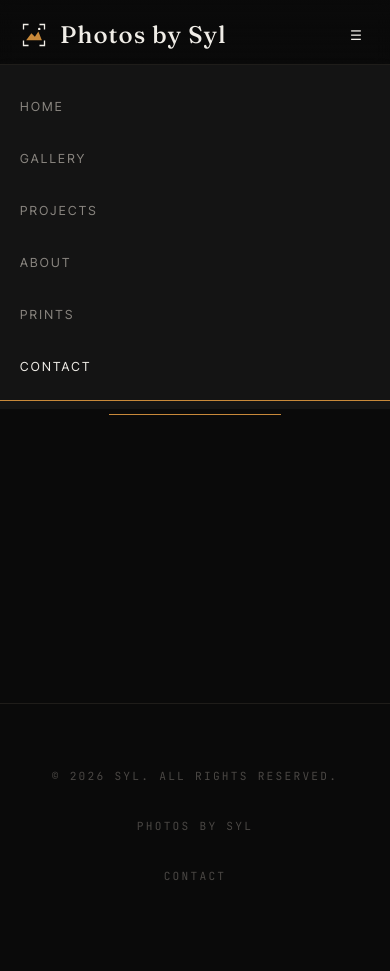
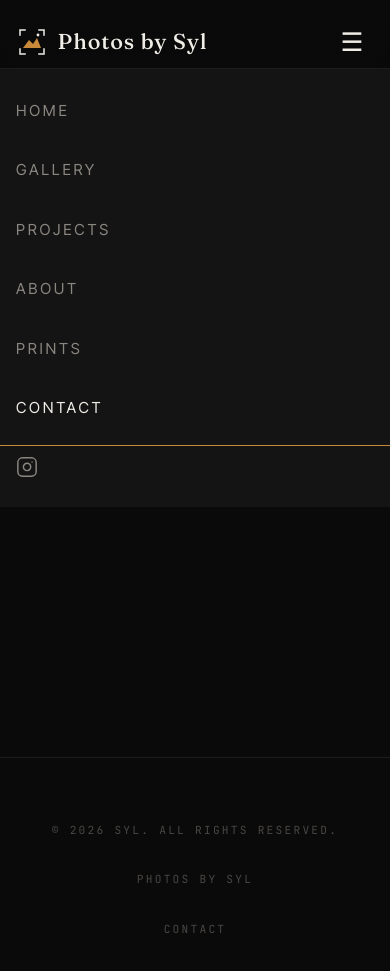
Before and after one commit to SYL2020-hub/photos-by-syl, a plain HTML site: page contact.html in a window 390 px wide. Both pictures are taken after a click on the button "Toggle menu". Before the commit the page ends 918 px from the top, so only its background shows below. Drawn offline with Linux system fonts and the light colour scheme.

Commit message:
Mobile improvements + Instagram

```diff
--- a/config.js
+++ b/config.js
@@ -11,12 +11,11 @@ window.SITE_CONFIG = {
   siteName: "Photos by Syl",
   tagline: "Light, distance, and wild things.",
   ownerName: "Syl",                         // Used in copyright + watermarks
-  email: "you@example.com",                 // Replace with your real email
   copyrightYear: 2026,
 
   // ---- SOCIAL (leave blank to hide) ----------------------------------------
   social: {
-    instagram: "",                          // e.g. "yourhandle"
+    instagram: "photosby_syl",              // your Instagram handle (no @)
     flickr: "",
     "500px": ""
   },
--- a/contact.html
+++ b/contact.html
@@ -18,10 +18,17 @@
   <section class="contact">
     <h1>Let's <em>talk.</em></h1>
     <p>
-      Print enquiries, licensing, commissions, or simply to say hello — I read everything,
-      and I reply to most of it.
+      Print enquiries, licensing, commissions, or simply to say hello — find me on Instagram.
+      I read all messages, and I reply to most of them.
     </p>
-    <a class="contact-email" href="mailto:" data-email></a>
+    <a class="contact-instagram" href="https://www.instagram.com/photosby_syl/" target="_blank" rel="noopener noreferrer">
+      <svg class="contact-instagram-icon" viewBox="0 0 24 24" fill="none" stroke="currentColor" stroke-width="1.6" stroke-linecap="round" stroke-linejoin="round" aria-hidden="true">
+        <rect x="2" y="2" width="20" height="20" rx="5" ry="5"></rect>
+        <path d="M16 11.37A4 4 0 1 1 12.63 8 4 4 0 0 1 16 11.37z"></path>
+        <line x1="17.5" y1="6.5" x2="17.51" y2="6.5"></line>
+      </svg>
+      <span>@photosby_syl</span>
+    </a>
   </section>
 
   <script src="config.js"></script>
--- a/css/style.css
+++ b/css/style.css
@@ -136,6 +136,21 @@ img { max-width: 100%; display: block; }
 }
 
 .nav-toggle { display: none; background: none; border: none; color: var(--ink); cursor: pointer; padding: 0.5rem; }
+
+/* Instagram glyph in nav — small, sits at the end of the link row */
+.nav-instagram {
+  display: inline-flex;
+  align-items: center;
+  justify-content: center;
+  color: var(--ink-dim);
+  transition: color var(--transition);
+}
+.nav-instagram svg {
+  width: 18px;
+  height: 18px;
+}
+.nav-instagram:hover { color: var(--accent); }
+.nav-instagram::after { display: none !important; }   /* no underline animation */
 
 /* =============================================================================
    LANDING PAGE  (index.html) — viewport-only, cross-fading B&W background
@@ -830,8 +845,19 @@ body[data-page="landing"] .footer { display: none; }
   .gallery-band-row .masonry-item { height: 220px; }
 }
 @media (max-width: 640px) {
-  .gallery-band-row { gap: 4px; }
-  .gallery-band-row .masonry-item { height: 160px; min-width: 140px; }
+  /* On phones, switch to a 2-column grid regardless of aspect ratio.
+     This overrides the per-photo flex-basis set inline by JS. */
+  .gallery-band-row {
+    display: grid;
+    grid-template-columns: repeat(2, 1fr);
+    gap: 4px;
+  }
+  .gallery-band-row .masonry-item {
+    flex-basis: auto !important;   /* override inline JS-set flex-basis */
+    height: auto;
+    aspect-ratio: 1 / 1;            /* square crop, looks consistent */
+    min-width: 0;
+  }
 }
 
 /* Legacy vertical masonry (used on per-album pages, lightbox initialization) */
@@ -1175,17 +1201,28 @@ body[data-page="landing"] .footer { display: none; }
   margin-bottom: 3rem;
   line-height: 1.7;
 }
-.contact-email {
-  display: inline-block;
+.contact-instagram {
+  display: inline-flex;
+  align-items: center;
+  gap: 0.85rem;
   font-family: var(--font-mono);
-  font-size: 1.1rem;
+  font-size: 1.05rem;
   color: var(--ink);
-  border-bottom: 1px solid var(--accent);
-  padding-bottom: 0.5rem;
-  letter-spacing: 0.05em;
-  transition: color var(--transition), border-color var(--transition);
+  border: 1px solid var(--accent);
+  padding: 1rem 1.6rem;
+  letter-spacing: 0.04em;
+  background: rgba(20, 20, 20, 0.4);
+  transition: background var(--transition), color var(--transition);
 }
-.contact-email:hover { color: var(--accent); }
+.contact-instagram:hover {
+  background: var(--accent);
+  color: #0a0a0a;
+}
+.contact-instagram-icon {
+  width: 22px;
+  height: 22px;
+  flex-shrink: 0;
+}
 .contact-social {
   margin-top: 4rem;
   display: flex; justify-content: center; gap: 2rem;
@@ -1281,18 +1318,55 @@ body[data-page="landing"] .footer { display: none; }
   .footer-right { text-align: center; }
 }
 @media (max-width: 640px) {
-  :root { --gutter: 1.25rem; }
-  .nav { padding: 1rem var(--gutter); }
-  .nav-links { display: none; position: fixed; top: 64px; left: 0; right: 0;
-    background: var(--bg-elev); flex-direction: column; gap: 0; padding: 1rem 0;
-    border-top: 1px solid var(--line); }
+  :root { --gutter: 1rem; }
+
+  /* Bigger nav for thumb-friendly tap targets — Apple HIG recommends 44pt min */
+  .nav {
+    padding: 1.1rem var(--gutter);
+  }
+  .nav-logo {
+    font-size: 1.35rem;             /* slightly bigger than the 1.5rem desktop */
+    gap: 0.6rem;
+  }
+  .nav-logo svg { height: 32px; width: 32px; }   /* up from 28px */
+  .nav-toggle {
+    font-size: 1.6rem;
+    padding: 0.6rem 0.4rem;
+    min-width: 44px;
+    min-height: 44px;
+    display: flex;
+    align-items: center;
+    justify-content: center;
+  }
+
+  .nav-links {
+    display: none; position: fixed; top: 68px; left: 0; right: 0;
+    background: var(--bg-elev); flex-direction: column; gap: 0; padding: 0.75rem 0;
+    border-top: 1px solid var(--line);
+  }
   .nav-links.open { display: flex; }
-  .nav-links a { padding: 1rem var(--gutter); width: 100%; }
-  .nav-toggle { display: block; }
+  .nav-links a {
+    padding: 1.1rem var(--gutter);
+    width: 100%;
+    font-size: 0.95rem;
+  }
+
   .albums { grid-template-columns: 1fr; }
   .section { padding: 4rem var(--gutter); }
   .gallery { grid-template-columns: repeat(2, 1fr); gap: 4px; }
   .about-meta { grid-template-columns: 1fr; }
+
+  /* Gallery page: reduce padding for edge-to-edge feel on phones */
+  .home-gallery-wrap { padding: 0.5rem var(--gutter) 3rem; }
+  .gallery-header { padding-left: var(--gutter); padding-right: var(--gutter); }
+
+  /* Mobile dropdown: Instagram link still works, shows as full-row tap area */
+  .nav-instagram {
+    width: 100%;
+    padding: 1.1rem var(--gutter);
+    justify-content: flex-start;
+  }
+  .nav-instagram svg { width: 22px; height: 22px; }
 }
 
 /* Disable user selection on protected images */
--- a/js/site.js
+++ b/js/site.js
@@ -110,6 +110,16 @@
         <circle cx="22" cy="9" r="1.4" fill="#f0ede7"/>
       </svg>`;
 
+    const igHandle = (cfg.social && cfg.social.instagram) || '';
+    const igLink = igHandle ? `
+          <a href="https://www.instagram.com/${igHandle}/" target="_blank" rel="noopener noreferrer" class="nav-instagram" aria-label="Instagram">
+            <svg viewBox="0 0 24 24" fill="none" stroke="currentColor" stroke-width="1.6" stroke-linecap="round" stroke-linejoin="round">
+              <rect x="2" y="2" width="20" height="20" rx="5" ry="5"></rect>
+              <path d="M16 11.37A4 4 0 1 1 12.63 8 4 4 0 0 1 16 11.37z"></path>
+              <line x1="17.5" y1="6.5" x2="17.51" y2="6.5"></line>
+            </svg>
+          </a>` : '';
+
     const navHtml = `
       <nav class="nav" role="navigation">
         <a href="index.html" class="nav-logo" aria-label="${cfg.siteName} home">
@@ -123,6 +133,7 @@
           <a href="about.html"    ${activePage === 'about'                         ? 'class="active"' : ''}>About</a>
           <a href="shop.html"     ${activePage === 'shop'                          ? 'class="active"' : ''}>Prints</a>
           <a href="contact.html"  ${activePage === 'contact'                       ? 'class="active"' : ''}>Contact</a>
+          ${igLink}
         </div>
       </nav>`;
     document.body.insertAdjacentHTML('afterbegin', navHtml);
```
